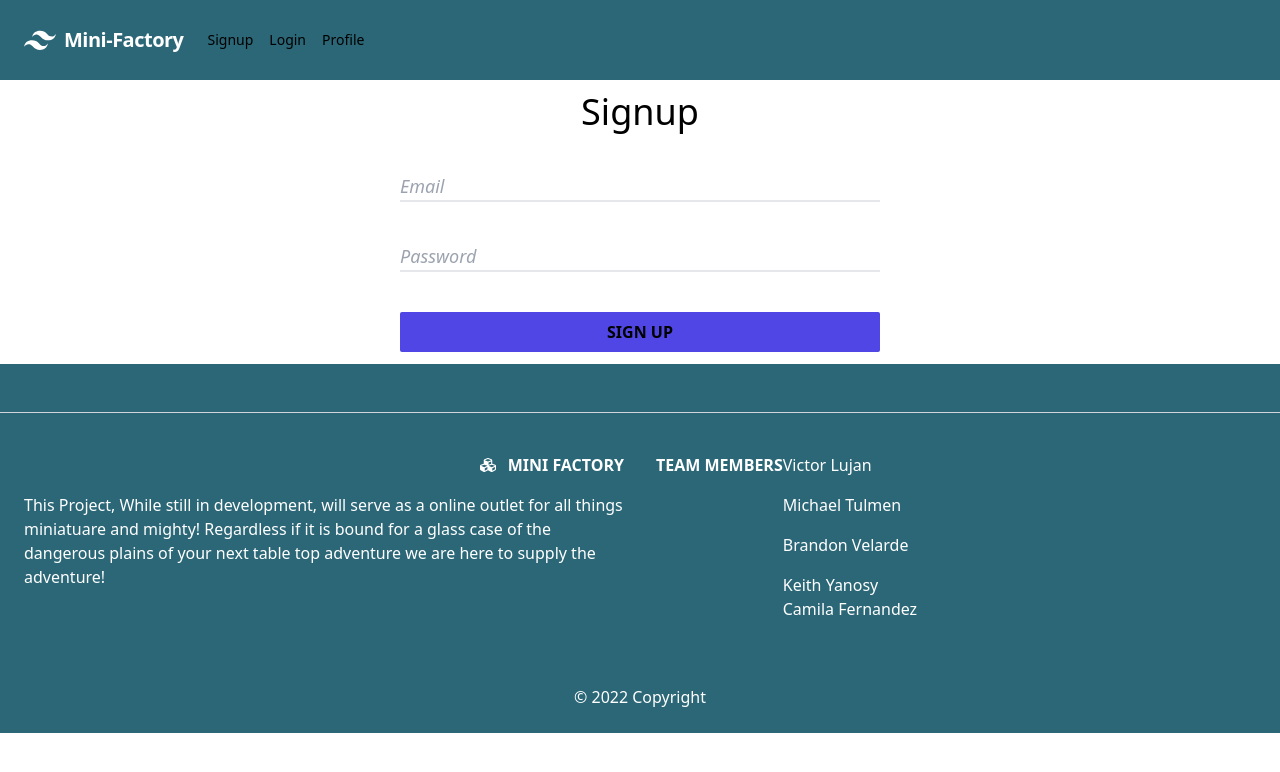
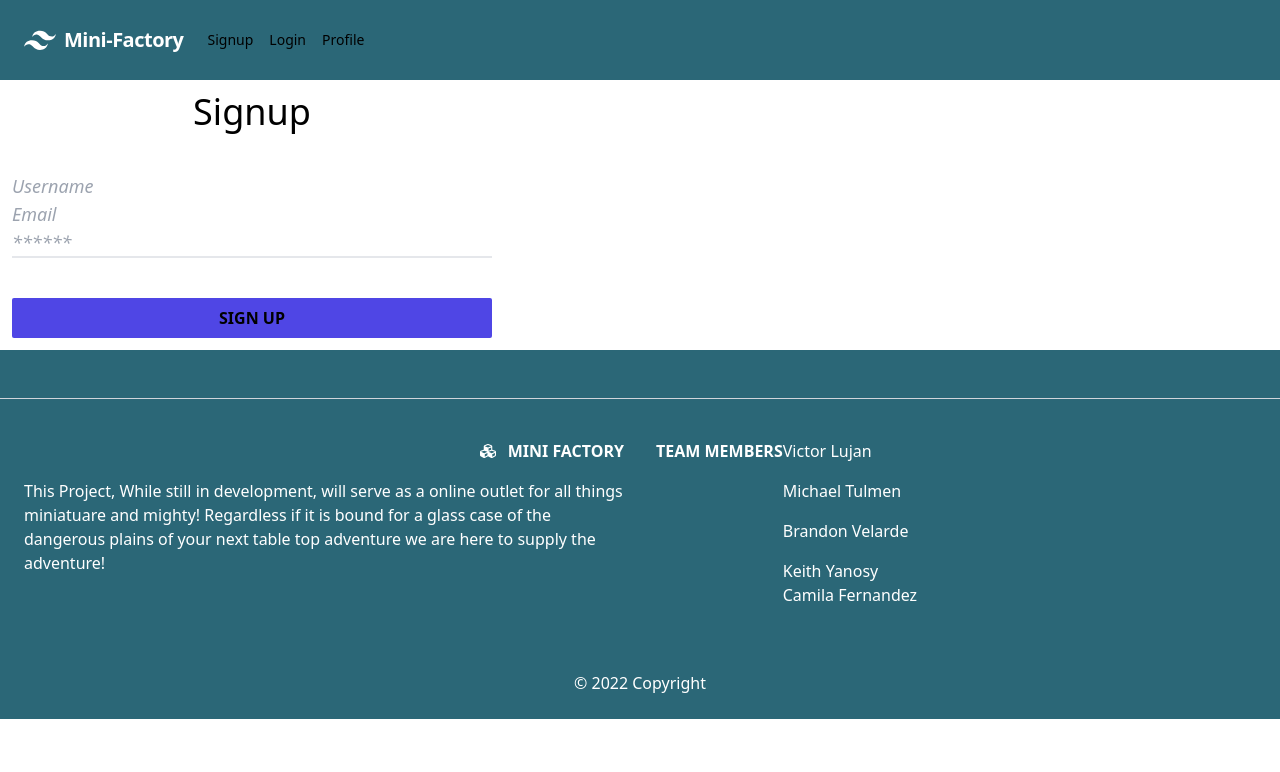
Before and after one commit to VMLujanJr/mini-factory, a React (Create React App) app in the folder client/: page /signup in a window 1280 px wide. Shown: the top 772 px of the page. Built offline with nearby package versions, Linux system fonts and the light colour scheme.

Commit message:
new changes

```diff
--- a/client/src/index.css
+++ b/client/src/index.css
@@ -801,6 +801,10 @@ video {
   justify-content: space-between;
 }
 
+.justify-items-center {
+  justify-items: center;
+}
+
 .gap-8 {
   gap: 2rem;
 }
--- a/client/src/pages/Signup.js
+++ b/client/src/pages/Signup.js
@@ -1,14 +1,66 @@
-import React from 'react';
+import React, { useState } from 'react';
+import { useMutation } from '@apollo/client';
+import { ADD_USER } from '../utils/mutations';
+import Auth from '../utils/auth.js';
 
 const Signup = () => {
+    const [formState, setFormState] = useState({ username: '', email: '', password: '' });
+    const handleChange = (event) => {
+        const { name, value } = event.target;
+
+        setFormState({
+            ...formState,
+            [name]: value,
+        });
+    };
+    const [addUser, { error }] = useMutation(ADD_USER);
+    const handleFormSubmit = async (event) => {
+        event.preventDefault();
+        try {
+            const { data } = await addUser({
+                variables: { ...formState }
+            });
+
+            Auth.login(data.addUser.token);
+        }
+        catch (e) {
+            console.error(e);
+        }
+    };
+
     return(
-        <section className="flex w-[30rem] flex-col space-y-10 m-3 justify-self-center">
+        <section className="flex w-[30rem] flex-col space-y-10 m-3">
             <div className="text-center text-4xl font-medium">Signup</div>
             <div className="w-full transform border-b-2 bg-transparent text-lg duration-300 focus-within:border-indigo-500">
-                <input type="text" placeholder="Email" className="w-full border-none bg-transparent outline-none placeholder:italic focus:outline-none" />
-            </div>
-            <div className="w-full transform border-b-2 bg-transparent text-lg duration-300 focus-within:border-indigo-500">
-                <input type="password" placeholder="Password" className="w-full border-none bg-transparent outline-none placeholder:italic focus:outline-none" />
+                <form onSubmit={handleFormSubmit}>
+                    <input
+                        className="w-full border-none bg-transparent outline-none placeholder:italic focus:outline-none"
+                        placeholder="Username"
+                        name='username'
+                        type='username'
+                        id='username'
+                        value={ formState.username }
+                        onChange={ handleChange }
+                    />
+                    <input
+                        className="w-full border-none bg-transparent outline-none placeholder:italic focus:outline-none"
+                        placeholder="Email"
+                        name="email"
+                        type="email"
+                        id="email"
+                        value={ formState.email }
+                        onChange={ handleChange }
+                    />
+                    <input
+                        className="w-full border-none bg-transparent outline-none placeholder:italic focus:outline-none"
+                        placeholder="******"
+                        name="password"
+                        type="password"
+                        id="password"
+                        value={ formState.password }
+                        onChange={ handleChange }
+                    />
+                </form>
             </div>
             <button className="transform rounded-sm bg-indigo-600 py-2 font-bold duration-300 hover:bg-blue-400">SIGN UP</button>
         </section>
```
